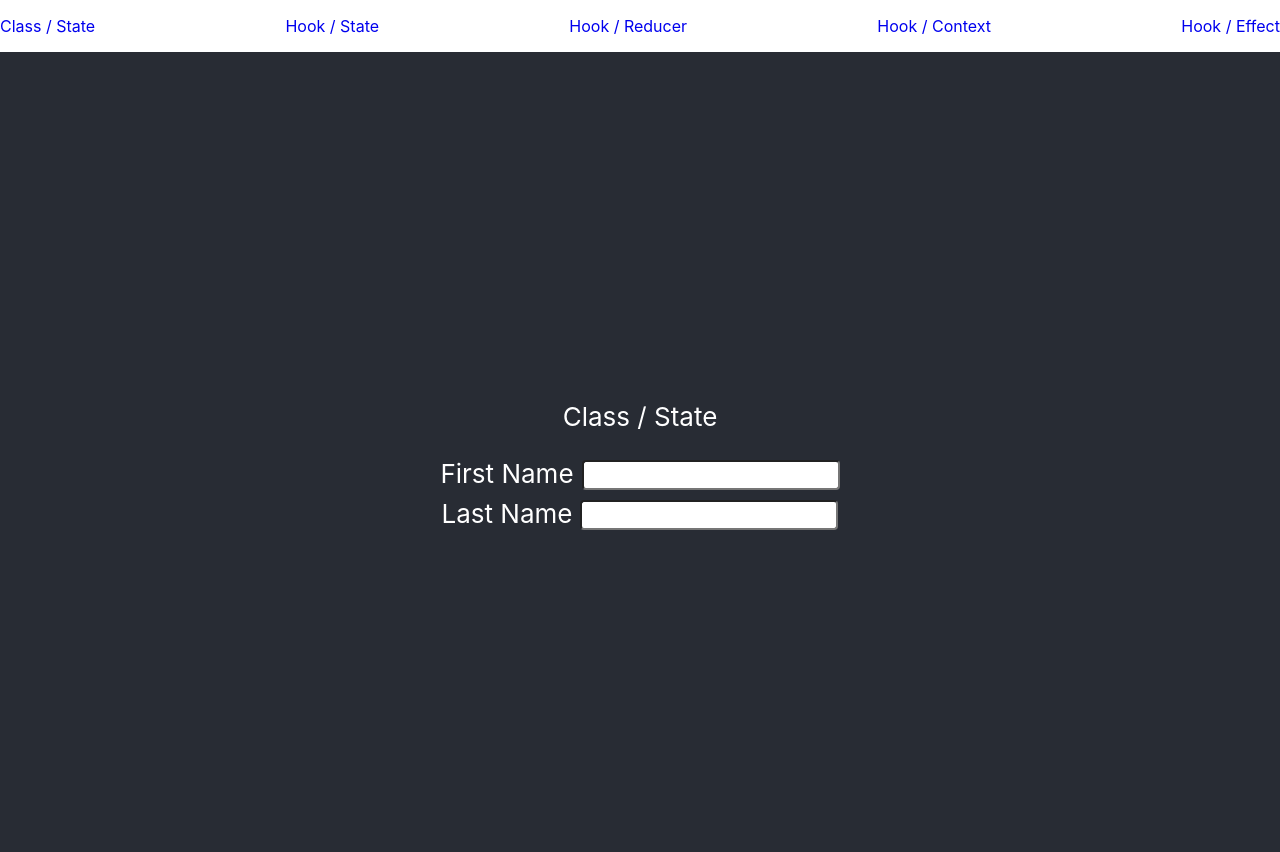
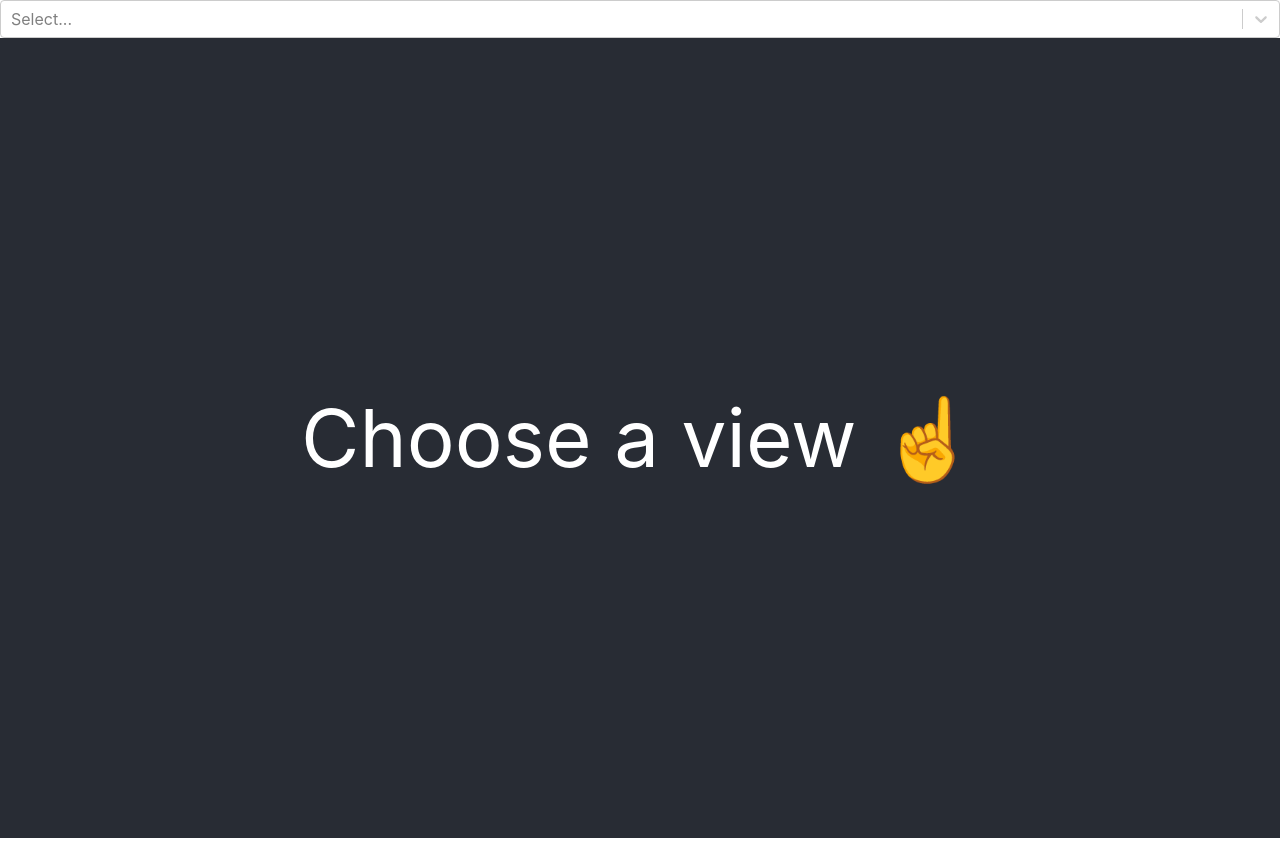
Before and after one commit to jktravis/react-hooks-test, a React (Create React App) app: page / in a window 1280 px wide. Built offline with nearby package versions, Linux system fonts and the light colour scheme.

Commit message:
Switch to select box instead of routes

```diff
--- a/package.json
+++ b/package.json
@@ -5,8 +5,8 @@
   "dependencies": {
     "react": "^16.7.0-alpha.0",
     "react-dom": "^16.7.0-alpha.0",
-    "react-router-dom": "^4.3.1",
-    "react-scripts": "2.1.1"
+    "react-scripts": "2.1.1",
+    "react-select": "^2.1.1"
   },
   "scripts": {
     "start": "react-scripts start",
--- a/src/Nav.js
+++ /dev/null
@@ -1,20 +0,0 @@
-import React from 'react';
-import { Link } from 'react-router-dom';
-
-import routes from './routes';
-
-function Nav() {
-  return (
-    <nav>
-      <ul>
-        {routes.map(route => (
-          <li key={route.to}>
-            <Link to={route.to}>{route.label}</Link>
-          </li>
-        ))}
-      </ul>
-    </nav>
-  );
-}
-
-export default Nav;
--- a/src/index.js
+++ b/src/index.js
@@ -1,7 +1,8 @@
-import React from 'react';
+import React, { createContext, useState, useContext } from 'react';
 import ReactDOM from 'react-dom';
-import { BrowserRouter, Switch, Route } from 'react-router-dom';
+import Select from 'react-select';
 
+import routes from './routes';
 import './index.css';
 import AppHookContext from './AppContext';
 import AppHookEffect from './AppEffect';
@@ -9,23 +10,35 @@ import AppHookReducer from './AppReducer';
 import AppHookState from './AppFun';
 import AppClassState from './App';
 import * as serviceWorker from './serviceWorker';
-import Nav from './Nav';
 
-const App = () => (
-  <BrowserRouter>
-    <div>
-      <Nav/>
-      <Switch>
-        <Route exact path="/" component={AppClassState}/>
-        <Route path="/class/state" component={AppClassState}/>
-        <Route path="/hook/state" component={AppHookState}/>
-        <Route path="/hook/reducer" component={AppHookReducer}/>
-        <Route path="/hook/context" component={AppHookContext}/>
-        <Route path="/hook/effect" component={AppHookEffect}/>
-      </Switch>
-    </div>
-  </BrowserRouter>
-);
+const AppContext = createContext({ value: null, handleChange: Function.prototype });
+
+function App() {
+  const [value, setValue] = useState(null);
+
+  const handleChange = (option) => {
+    setValue(option);
+  };
+
+  const componentMap = {
+    "/class/state": <AppClassState/>,
+    "/hook/state": <AppHookState/>,
+    "/hook/reducer": <AppHookReducer/>,
+    "/hook/context": <AppHookContext/>,
+    "/hook/effect": <AppHookEffect/>,
+  };
+
+  return (
+    <AppContext.Provider value={{ value, handleChange }}>
+      <div>
+        <Nav/>
+        {value ? componentMap[value.value] : (
+          <DefaultView/>
+        )}
+      </div>
+    </AppContext.Provider>
+  );
+}
 
 ReactDOM.render(<App/>, document.getElementById('root'));
 
@@ -33,3 +46,24 @@ ReactDOM.render(<App/>, document.getElementById('root'));
 // unregister() to register() below. Note this comes with some pitfalls.
 // Learn more about service workers: http://bit.ly/CRA-PWA
 serviceWorker.unregister();
+
+function DefaultView() {
+  return (
+    <div className="App">
+      <header className="App-header">
+        <div className="counter">
+          Choose a view ☝
+        </div>
+      </header>
+    </div>
+  )
+}
+
+function Nav() {
+  const { value, handleChange } = useContext(AppContext);
+  return (
+    <nav>
+      <Select value={value} options={routes} onChange={handleChange}/>
+    </nav>
+  );
+}
--- a/src/routes.js
+++ b/src/routes.js
@@ -1,9 +1,10 @@
 const routes = [
-  { to: '/class/state', label: 'Class / State'},
-  { to: '/hook/state', label: 'Hook / State'},
-  { to: '/hook/reducer', label: 'Hook / Reducer'},
-  { to: '/hook/context', label: 'Hook / Context'},
-  { to: '/hook/effect', label: 'Hook / Effect'},
+  { value: '/class/state', label: 'Class / State'},
+  { value: '/hook/state', label: 'Hook / State'},
+  { value: '/hook/reducer', label: 'Hook / Reducer'},
+  { value: '/class/context', label: 'Class / Context'},
+  { value: '/hook/context', label: 'Hook / Context'},
+  { value: '/hook/effect', label: 'Hook / Effect'},
 ];
 
 export default routes;
```
Also changed, not shown: 1 other file (tests, documents, lock files or other folders).
